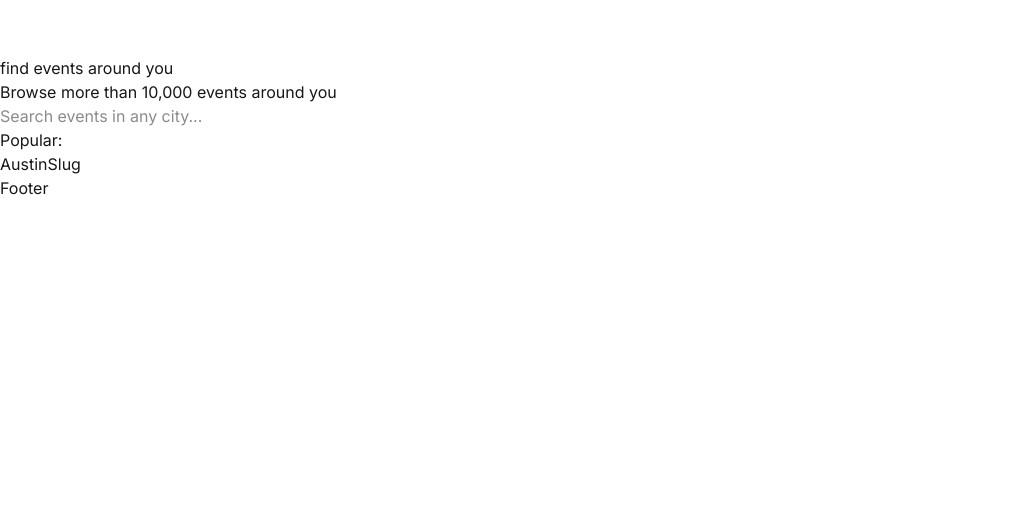
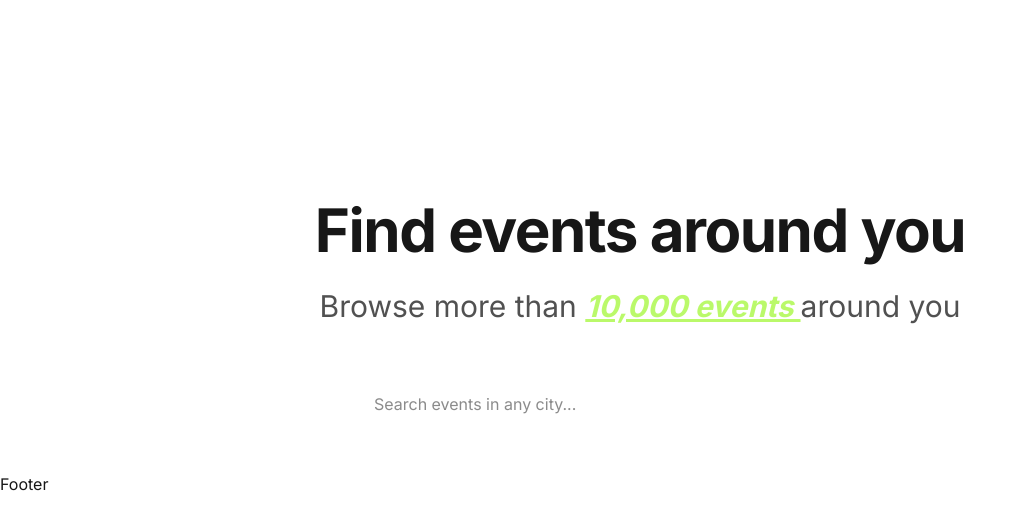
Before and after one commit to monupanwar1/evento, a Next.js app: page / in a window 1280 px wide. Shown: the top 528 px of the page, without its empty margins (0-1026 px from the left). Built offline with nearby package versions, Linux system fonts and the light colour scheme.

Commit message:
homepage styling done

```diff
--- a/src/app/page.tsx
+++ b/src/app/page.tsx
@@ -2,16 +2,18 @@ import Link from "next/link";
 
 export default function page() {
   return (
-    <main>
-      <h1>find events around you</h1>
-      <p>Browse more than 10,000 events around you</p>
-      <form action="">
-        <input placeholder="Search events in any city..." spellCheck={false} />
+    <main className="flex flex-col items-center pt-36 px-3">
+      <h1 className="font-bold text-3xl lg:text-6xl  tracking-tight">Find events around you</h1>
+      <p className="mb-12 mt-7 text-2xl lg:text-3xl opacity-75">Browse more than {" "} <span className="text-[#a4f839] font-bold italic underline">10,000 events </span> around you</p>
+      <form className="w-full sm:w-[580px]">
+        <input
+        className= "bg-white rounded-lg bg-white/[7%] w-full h-16 px-6 outline-none ring-[#a4f839]/50 transition focus:ring-2 focus:bg-white/10"
+        placeholder="Search events in any city..." spellCheck={false} />
       </form>
 
-      <section>
+      <section className="mt-4 flex gap-x-4 text-sm text-white/50">
         <p>Popular:</p>
-        <div>
+        <div className="space-x-2 font-semibold">
           <Link href="events/austin">Austin</Link>
           <Link href="events/seattle">Slug</Link>
         </div>
```
